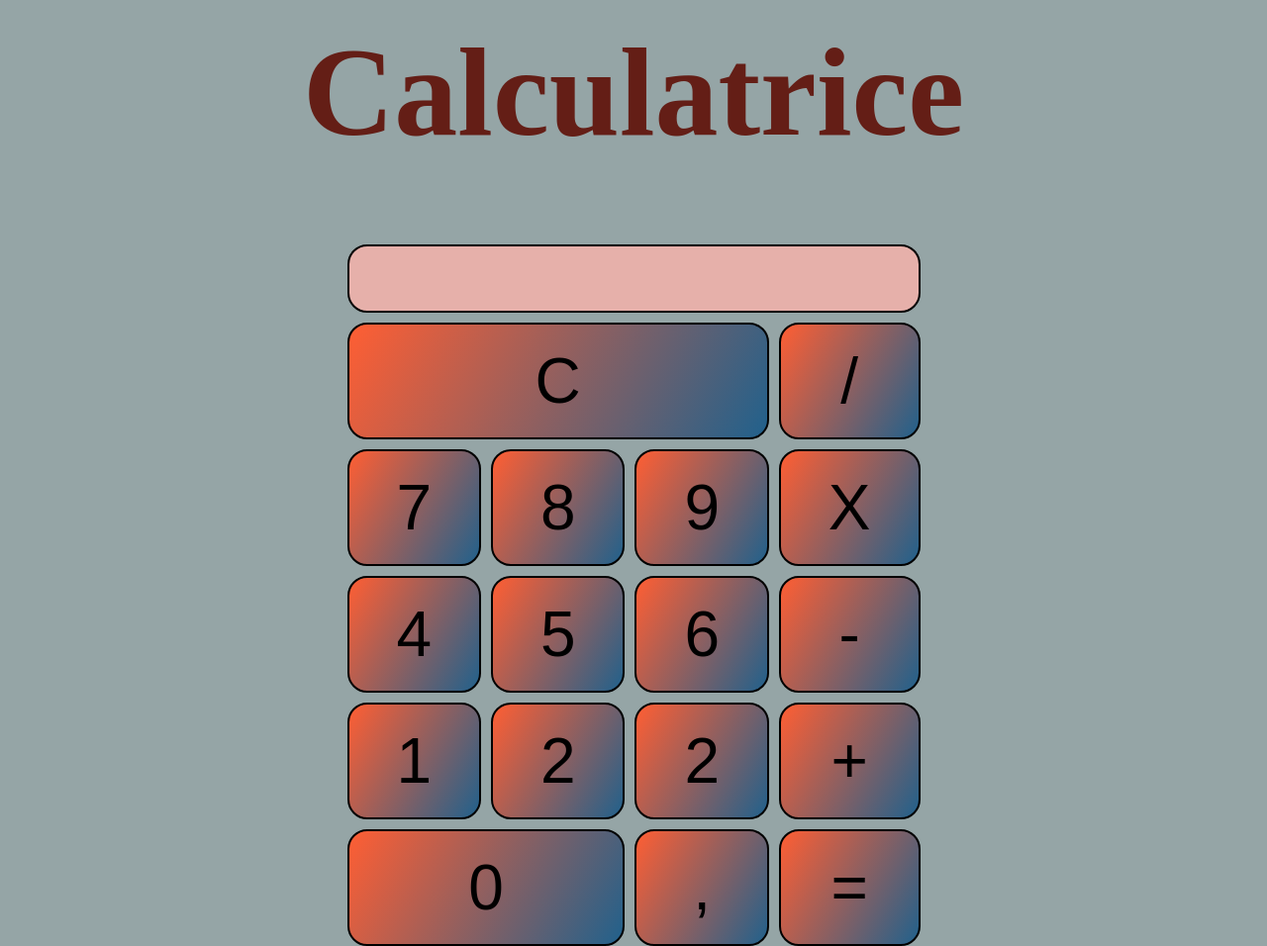
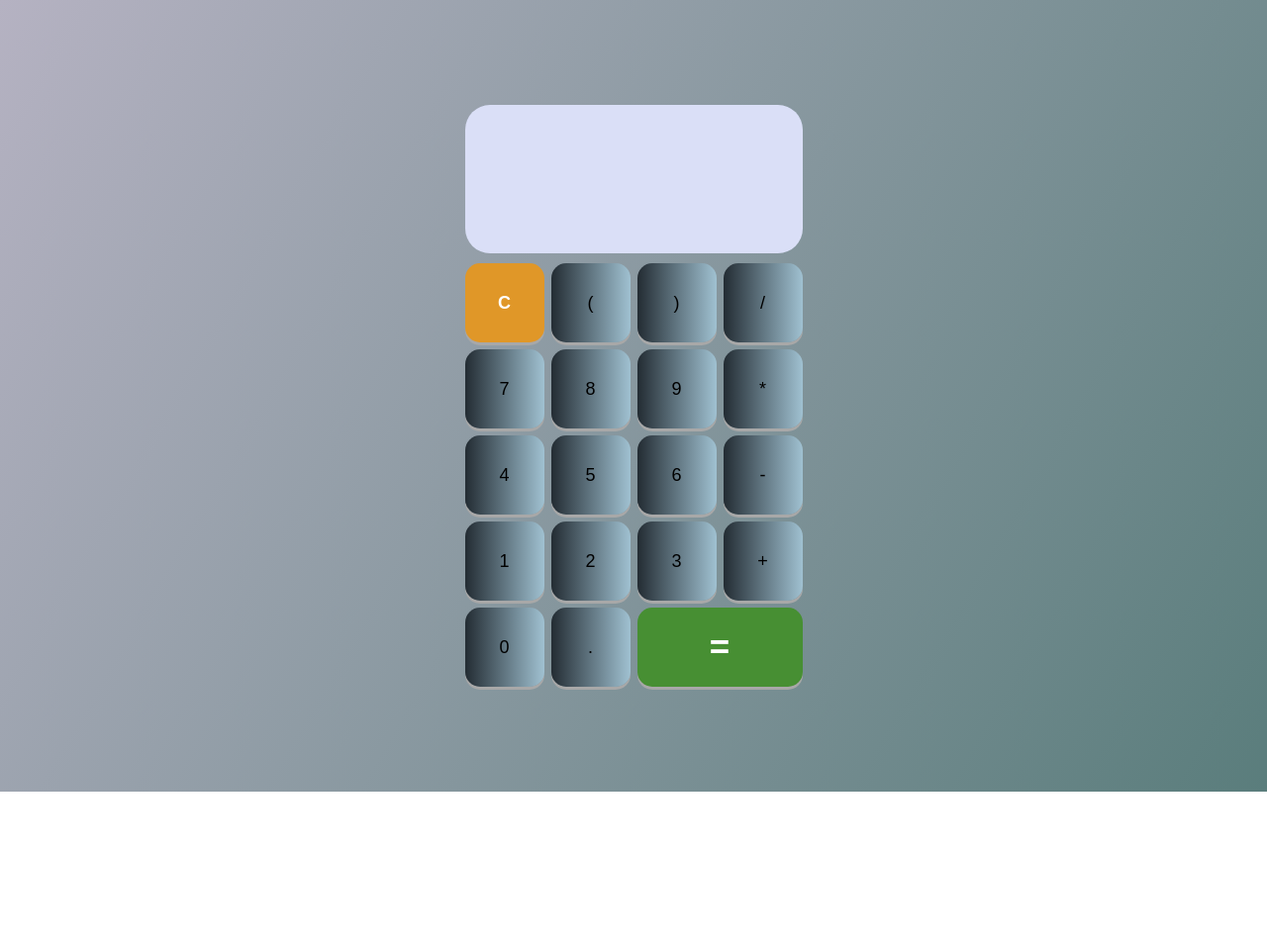
Before and after one commit to ThibaudMallet/calculatrice, a plain HTML site: page index.html in a window 1280 px wide. Shown: the whole page at 99% size. After the commit the page ends 800 px from the top, so only its background shows below. Drawn offline with Linux system fonts and the light colour scheme.

Commit message:
fin de la calculatrice à l'aide d'un tuto

```diff
--- a/app.js
+++ b/app.js
@@ -0,0 +1,38 @@
+// DOM
+const touches = [...document.querySelectorAll(".bouton")];
+const listeKeycode = touches.map((touche) => touche.dataset.key);
+const ecran = document.querySelector(".ecran");
+
+document.addEventListener("keydown", (e) => {
+    const valeur = e.keyCode.toString();
+    calculer(valeur);
+});
+
+touches.forEach((touche) => {
+    touche.addEventListener("click", (e) => {
+        const valeur = e.target.dataset.key;
+        calculer(valeur);
+    });
+});
+
+const calculer = (valeur) => {
+    if (listeKeycode.includes(valeur)) {
+        switch (valeur) {
+            case "8":
+                ecran.textContent = "";
+                break;
+            case "13":
+                const calcul = eval(ecran.textContent);
+                ecran.textContent = calcul;
+                break;
+            default:
+                const indexKeycode = listeKeycode.indexOf(valeur);
+                const touche = touches[indexKeycode];
+                ecran.textContent += touche.innerHTML;
+        }
+    }
+};
+
+window.addEventListener("error", (e) => {
+    alert("Une erreur est survenue dans votre calcul : " + e.error.message);
+});
--- a/index.html
+++ b/index.html
@@ -8,28 +8,29 @@
     <script src="app.js" defer></script>
 </head>
 <body>
-    <header>
-        <h1>Calculatrice</h1>
-    </header>
-    <div id="touch">
-        <input type="text" id="result">
-        <button id="C">C</button>
-        <button id="divide">/</button>
-        <button id="seven">7</button>
-        <button id="eight">8</button>
-        <button id="nine">9</button>
-        <button id="multiply">X</button>
-        <button id="four">4</button>
-        <button id="five">5</button>
-        <button id="six">6</button>
-        <button id="substract">-</button>
-        <button id="one">1</button>
-        <button id="two">2</button>
-        <button id="three">2</button>
-        <button id="add">+</button>
-        <button id="zero">0</button>
-        <button id="colon">,</button>
-        <button id="equal">=</button>
+    <div class="calculatrice">
+        <div class="ecran"></div>
+        <div class="touches">
+            <button data-key="8" class="bouton">C</button>
+            <button data-key="53" class="bouton">(</button>
+            <button data-key="219" class="bouton">)</button>
+            <button data-key="111" class="bouton">/</button>
+            <button data-key="103" class="bouton">7</button>
+            <button data-key="104" class="bouton">8</button>
+            <button data-key="105" class="bouton">9</button>
+            <button data-key="106" class="bouton">*</button>
+            <button data-key="100" class="bouton">4</button>
+            <button data-key="101" class="bouton">5</button>
+            <button data-key="102" class="bouton">6</button>
+            <button data-key="109" class="bouton">-</button>
+            <button data-key="97" class="bouton">1</button>
+            <button data-key="98" class="bouton">2</button>
+            <button data-key="99" class="bouton">3</button>
+            <button data-key="107" class="bouton">+</button>
+            <button data-key="96" class="bouton">0</button>
+            <button data-key="110" class="bouton">.</button>
+            <button data-key="13" class="bouton">=</button>
+        </div>
     </div>
 </body>
 </html>
--- a/style.css
+++ b/style.css
@@ -1,104 +1,80 @@
 * {
+  padding: 0;
   margin: 0;
-  padding: 0;
   box-sizing: border-box;
 }
 
 body {
-  background-color: #95a5a6;
+  max-width: 100vw;
+  height: 100vh;
+  display: flex;
+  justify-content: center;
+  align-items: center;
+  font-family: sans-serif;
+  background-image: linear-gradient(120deg, #b5b2c2, #5a7d7c);
 }
 
-h1 {
-  font-size: 8rem;
-  text-align: center;
-  margin: 20px 0 80px 0;
-  color: #641e16;
+.calculatrice {
+  display: flex;
+  flex-direction: column;
+  padding: 15px;
+  border-radius: 5px;
 }
 
-#touch {
+.ecran {
+  width: 100%;
+  background-color: #dadff7;
+  height: 150px;
+  width: 100%;
+  margin-bottom: 10px;
+  display: flex;
+  align-items: flex-end;
+  justify-content: flex-end;
+  font-size: 25px;
+  padding: 25px;
+  border-radius: 25px;
+}
+
+.touches {
   display: grid;
-  grid-template-columns: 4;
-  grid-template-rows: 6;
-  grid-template-areas:
-    "input input input input"
-    "C C C divide"
-    "seven eight nine multiply"
-    "four five six sub"
-    "one two three add"
-    "zero zero colon equal";
-  width: 100%;
-  justify-content: center;
-  grid-gap: 10px;
+  grid-template-columns: repeat(4, 80px);
+  grid-template-rows: repeat(5, 80px);
+  grid-gap: 7px;
 }
 
 button {
-  font-size: 4rem;
-  padding: 20px;
-  border-radius: 20px;
-  border: solid black 2px;
-  background-image: linear-gradient(120deg, #ff5e33, #21618c);
-}
-button:hover {
-  background-image: linear-gradient(120deg, #21618c, #ff5e33);
+  border: none;
+  border-radius: 15px;
+  outline: none;
+  background: linear-gradient(90deg, #232c33, #a0c1d1);
+  font-size: 18px;
+  box-shadow: 0 3px #a8a8a8;
 }
 
-#result {
-  grid-area: input;
-  font-size: 2.5rem;
-  border: solid black 2px;
-  border-radius: 20px;
-  background-color: #e6b0aa;
-  text-align: right;
-  padding: 10px 30px;
+button:hover {
+  border: none;
+  border-radius: 15px;
+  outline: none;
+  background: linear-gradient(90deg, #a0c1d1, #232c33);
+  font-size: 18px;
+  box-shadow: 0 3px #a8a8a8;
 }
-#C {
-  grid-area: C;
+
+button:active {
+  box-shadow: 0 1px #a8a8a8;
+  transform: translateY(2px);
 }
-#divide {
-  grid-area: divide;
+
+button[data-key="13"] {
+  grid-column: span 2;
+  font-size: 35px;
+  background: #478f33;
+  font-weight: bold;
+  color: white;
 }
-#seven {
-  grid-area: seven;
+
+button[data-key="8"] {
+  background: #e09728;
+  font-weight: bold;
+  color: white;
 }
-#eight {
-  grid-area: eight;
-}
-#nine {
-  grid-area: nine;
-}
-#multiply {
-  grid-area: multiply;
-}
-#four {
-  grid-area: four;
-}
-#five {
-  grid-area: five;
-}
-#six {
-  grid-area: six;
-}
-#substract {
-  grid-area: sub;
-}
-#one {
-  grid-area: one;
-}
-#two {
-  grid-area: two;
-}
-#three {
-  grid-area: three;
-}
-#add {
-  grid-area: add;
-}
-#zero {
-  grid-area: zero;
-}
-#colon {
-  grid-area: colon;
-}
-#equal {
-  grid-area: equal;
-}
```
